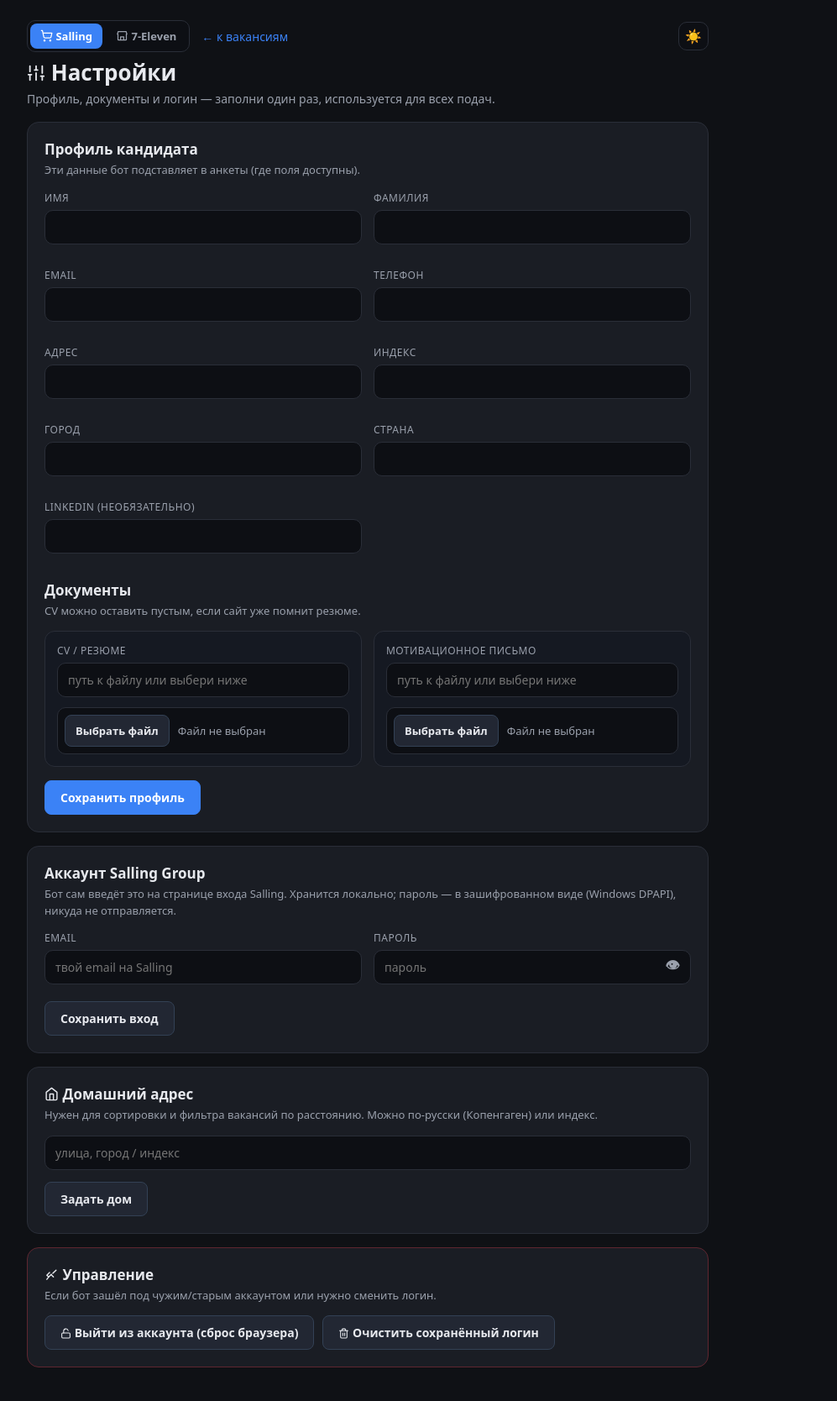
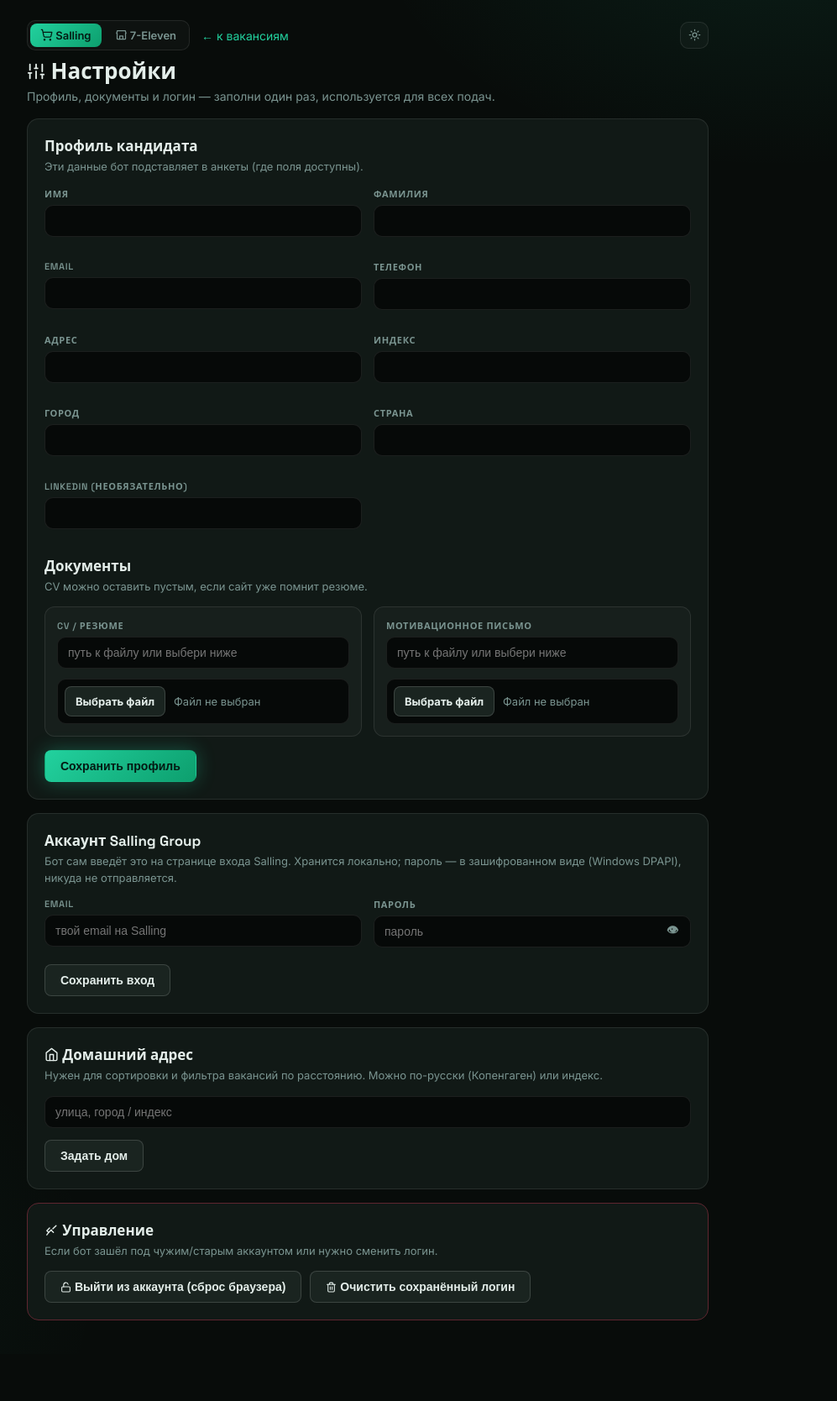
Before and after one commit to wexwxee/wexflow, a FastAPI app: page /settings in a window 1280 px wide. Shown: the whole page at 84% size, without its empty margins (202-1199 px from the left). After the commit the page ends 1572 px from the top, so only its background shows below. Run offline with FastAPI, Linux system fonts and the light colour scheme.

Commit message:
Design system B: neon-teal theme, Space Grotesk, glass vars, SVG theme toggle
- theme.css: neon-teal accent (#22d19e), glass morphism vars, radial gradient
  background (dark), gradient primary buttons, sun/moon CSS toggle
- _icons.html: add sun, moon, refresh, alert icons
- _ui.html: theme_toggle uses SVG sun/moon (CSS-driven), freshness uses SVG icons
- base.html: Google Fonts preconnect + link, simplified theme-toggle JS

Co-Authored-By: Claude Sonnet 4.6 <noreply@anthropic.com>

```diff
--- a/static/theme.css
+++ b/static/theme.css
@@ -1,115 +1,165 @@
 /* ============================================================
-   Job Apply Hub — общая дизайн-система (Salling + 7-Eleven).
+   Job Apply Hub — дизайн-система «Командный центр» (направление Б).
+   Salling + 7-Eleven. Ветка: redesign.
    ИСТОЧНИК ПРАВДЫ: C:\saling\static\theme.css
    Копия для 7-Eleven: C:\seven11-apply\web_static\theme.css
-   (правишь здесь — скопируй туда же).
 
-   Тема задаётся атрибутом <html data-theme="dark|light">.
-   Акцентный цвет приложения: переопредели --accent / --accent-hover
-   в CSS приложения (Salling — синий по умолчанию, 7-Eleven — зелёный).
+   Тема: <html data-theme="dark|light">
+   Акцентный цвет — неон-teal. Переопредели --accent / --accent-hover
+   в CSS приложения при необходимости.
    ============================================================ */
 
+/* ---------- переменные: тёмная тема (по умолчанию) ---------- */
 :root, html[data-theme="dark"] {
-  --bg: #0f1115;
-  --bg-soft: #13161d;
-  --card: #1a1d24;
-  --card-2: #151922;
-  --input-bg: #0d0f14;
-  --chip-bg: #222733;
-  --menu-bg: #11151d;
-  --line: #2a2e38;
-  --line-strong: #334155;
-  --hover-line: #3a4150;
-  --txt: #e7e9ee;
-  --txt-strong: #f8fafc;
-  --muted: #9aa0ac;
-  --accent: #3b82f6;
-  --accent-hover: #2f6fe0;
-  --accent-soft: rgba(59, 130, 246, .18);
-  --ok-bg: #12231a;  --ok-txt: #86efac;  --ok-line: #24543a;
-  --err-bg: #2a1518; --err-txt: #fca5a5; --err-line: #5f2630;
-  --warn-bg: #3b2f0a; --warn-txt: #fcd34d; --warn-line: #7a5e12;
-  --info-bg: #1e2a4d; --info-txt: #93c5fd; --info-line: #2d4378;
-  --shadow: 0 12px 35px rgba(0, 0, 0, .45);
-  --shadow-sm: 0 2px 8px rgba(0, 0, 0, .35);
+  /* фон */
+  --bg:       #080c0a;
+  --bg-soft:  #0c1110;
+  /* карточки */
+  --card:     #111916;
+  --card-2:   #0e1512;
+  /* поля */
+  --input-bg: #060908;
+  --chip-bg:  #1a2420;
+  --menu-bg:  #0c1110;
+  /* разделители */
+  --line:         rgba(255, 255, 255, .09);
+  --line-strong:  rgba(255, 255, 255, .15);
+  --hover-line:   rgba(255, 255, 255, .22);
+  /* текст */
+  --txt:        #e4eeea;
+  --txt-strong: #f2faf6;
+  --muted:      #7a9490;
+  /* акцент — неон-teal */
+  --accent:       #22d19e;
+  --accent-hover: #1bbf8e;
+  --accent-soft:  rgba(34, 209, 158, .14);
+  --neon:         #22d19e;
+  --neon-dim:     rgba(34, 209, 158, .12);
+  --neon-glow:    0 0 22px rgba(34, 209, 158, .32);
+  /* стекло */
+  --glass:        rgba(255, 255, 255, .028);
+  --glass-line:   rgba(255, 255, 255, .09);
+  /* статусы */
+  --ok-bg:   #0c1f17; --ok-txt:   #5eead4; --ok-line:   #194d38;
+  --err-bg:  #1f0c0e; --err-txt:  #fca5a5; --err-line:  #5f2630;
+  --warn-bg: #1e1500; --warn-txt: #fcd34d; --warn-line: #5a4108;
+  --info-bg: #101e3a; --info-txt: #7dd3fc; --info-line: #1e3a6e;
+  /* тени */
+  --shadow:    0 16px 40px rgba(0, 0, 0, .55);
+  --shadow-sm: 0 2px 10px rgba(0, 0, 0, .40);
   --radius: 12px;
-  --header-bg: rgba(15, 17, 21, .92);
+  --header-bg: rgba(8, 12, 10, .90);
   color-scheme: dark;
 }
 
+/* ---------- переменные: светлая тема ---------- */
 html[data-theme="light"] {
-  --bg: #eef2f0;
-  --bg-soft: #e6ece9;
-  --card: #ffffff;
-  --card-2: #f7faf8;
+  --bg:       #eef2f0;
+  --bg-soft:  #e6ece9;
+  --card:     #ffffff;
+  --card-2:   #f7faf8;
   --input-bg: #f3f6f4;
-  --chip-bg: #e7ecea;
-  --menu-bg: #ffffff;
-  --line: #e2e9e5;
-  --line-strong: #d2ddd7;
-  --hover-line: #b9c7c0;
-  --txt: #14201c;
+  --chip-bg:  #e7ecea;
+  --menu-bg:  #ffffff;
+  --line:         #e2e9e5;
+  --line-strong:  #d2ddd7;
+  --hover-line:   #b9c7c0;
+  --txt:        #14201c;
   --txt-strong: #0b1512;
-  --muted: #6b7a74;
-  --accent: #2563eb;
-  --accent-hover: #1d4ed8;
-  --accent-soft: rgba(37, 99, 235, .15);
-  --ok-bg: #e7f5ef;  --ok-txt: #006a51;  --ok-line: #bfe3d4;
-  --err-bg: #fdeceb; --err-txt: #b3261e; --err-line: #f3c2bd;
+  --muted:      #6b7a74;
+  --accent:       #0d9f6e;
+  --accent-hover: #0a8a5e;
+  --accent-soft:  rgba(13, 159, 110, .14);
+  --neon:         #0d9f6e;
+  --neon-dim:     rgba(13, 159, 110, .10);
+  --neon-glow:    0 0 14px rgba(13, 159, 110, .20);
+  --glass:        rgba(0, 0, 0, .025);
+  --glass-line:   rgba(0, 0, 0, .09);
+  --ok-bg:   #e7f5ef; --ok-txt:   #006a51; --ok-line:   #bfe3d4;
+  --err-bg:  #fdeceb; --err-txt:  #b3261e; --err-line:  #f3c2bd;
   --warn-bg: #fbf3e0; --warn-txt: #8a5a00; --warn-line: #ecd9a8;
   --info-bg: #e7eefc; --info-txt: #1d4ed8; --info-line: #c4d6f6;
-  --shadow: 0 12px 35px rgba(20, 50, 40, .14);
+  --shadow:    0 12px 35px rgba(20, 50, 40, .14);
   --shadow-sm: 0 2px 8px rgba(20, 50, 40, .08);
   --radius: 12px;
-  --header-bg: rgba(255, 255, 255, .9);
+  --header-bg: rgba(255, 255, 255, .92);
   color-scheme: light;
 }
 
 /* ---------- база ---------- */
 *, *::before, *::after { box-sizing: border-box; }
+
 body {
   margin: 0;
-  font-family: system-ui, "Segoe UI", Roboto, sans-serif;
+  font-family: "Inter", system-ui, "Segoe UI", Roboto, sans-serif;
   background: var(--bg);
   color: var(--txt);
   font-size: 14px;
   transition: background-color .15s ease, color .15s ease;
 }
+
+/* радиальный градиент фона — только в тёмной теме */
+html[data-theme="dark"] body {
+  background:
+    radial-gradient(ellipse 900px 600px at 88% -8%,  rgba(34, 209, 158, .10), transparent 55%),
+    radial-gradient(ellipse 700px 600px at -5%  95%, rgba(34, 209, 158, .06), transparent 55%),
+    var(--bg);
+}
+
+h1, h2, h3 { font-family: "Space Grotesk", system-ui, sans-serif; }
+h1 { font-size: 18px; margin: 0; }
+.muted, .meta { color: var(--muted); font-size: 13px; }
+.hint { color: var(--muted); font-size: 13px; line-height: 1.5; }
+code { background: var(--chip-bg); padding: 2px 6px; border-radius: 6px; font-size: 12px; }
+.wrap { max-width: 1120px; margin: 0 auto; padding: 24px; }
+.wrap.narrow { max-width: 860px; }
 a { color: var(--accent); text-decoration: none; }
 
-/* видимый фокус при работе с клавиатуры */
+/* видимый фокус */
 button:focus-visible, a:focus-visible, .theme-toggle:focus-visible {
   outline: 2px solid var(--accent); outline-offset: 2px;
 }
 
-/* выделение текста в цвет акцента */
 ::selection { background: var(--accent); color: #fff; }
+html[data-theme="dark"] ::selection { color: #041a13; }
 
-/* аккуратные скроллбары под тему */
-::-webkit-scrollbar { width: 12px; height: 12px; }
+/* скроллбары */
+::-webkit-scrollbar { width: 10px; height: 10px; }
 ::-webkit-scrollbar-track { background: transparent; }
 ::-webkit-scrollbar-thumb {
   background: var(--hover-line); border-radius: 999px;
   border: 3px solid var(--bg); background-clip: padding-box;
 }
 ::-webkit-scrollbar-thumb:hover { background: var(--muted); border: 3px solid var(--bg); background-clip: padding-box; }
-h1 { font-size: 18px; margin: 0; }
-.muted, .meta { color: var(--muted); font-size: 13px; }
-.hint { color: var(--muted); font-size: 13px; line-height: 1.5; }
-code { background: var(--chip-bg); padding: 2px 6px; border-radius: 6px; font-size: 12px; }
-.wrap { max-width: 1120px; margin: 0 auto; padding: 24px; }
-.wrap.narrow { max-width: 860px; }
 
 /* ---------- кнопки ---------- */
 button {
-  cursor: pointer; border: 1px solid var(--line); background: var(--card);
+  cursor: pointer; border: 1px solid var(--glass-line); background: var(--glass);
   color: var(--txt); border-radius: 8px; padding: 8px 14px; font-size: 13px;
-  font-family: inherit;
+  font-family: "Inter", inherit; transition: border-color .15s, background .15s, box-shadow .15s;
 }
-button.primary { background: var(--accent); border-color: var(--accent); color: #fff; font-weight: 600; }
-button.primary:hover { background: var(--accent-hover); }
+button:hover { border-color: var(--hover-line); }
+
+button.primary {
+  background: var(--accent); border-color: var(--accent);
+  color: #fff; font-weight: 600;
+}
+button.primary:hover { background: var(--accent-hover); border-color: var(--accent-hover); }
+
+/* тёмная тема: primary — градиент с неоном */
+html[data-theme="dark"] button.primary {
+  background: linear-gradient(135deg, #22d19e, #0d9f6e);
+  border-color: transparent;
+  color: #041a13;
+  box-shadow: var(--neon-glow);
+}
+html[data-theme="dark"] button.primary:hover {
+  background: linear-gradient(135deg, #1bbf8e, #0a8a60);
+  box-shadow: 0 0 28px rgba(34, 209, 158, .44);
+}
+
 button.secondary { background: var(--chip-bg); border: 1px solid var(--line-strong); color: var(--txt); }
-button.ghost { background: transparent; border: 1px solid var(--line); color: var(--muted); }
+button.ghost { background: transparent; border: 1px solid var(--glass-line); color: var(--muted); }
 button.ghost:hover { color: var(--txt); border-color: var(--hover-line); }
 button.large { padding: 13px 20px; font-size: 15px; }
 button.loading { opacity: .85; cursor: wait; }
@@ -126,8 +176,33 @@ button.loading::before {
   border-radius: var(--radius); padding: 18px; margin: 16px 0;
 }
 
+/* стеклянная карточка (направление Б) */
+.glass {
+  background: var(--glass);
+  border: 1px solid var(--glass-line);
+  border-radius: var(--radius);
+  backdrop-filter: blur(10px);
+  -webkit-backdrop-filter: blur(10px);
+  position: relative;
+}
+/* тонкая неон-линия сверху карточки в тёмной теме */
+html[data-theme="dark"] .glass::before {
+  content: "";
+  position: absolute;
+  inset: 0 22% auto 22%;
+  top: -1px;
+  height: 1px;
+  background: linear-gradient(90deg, transparent, rgba(34, 209, 158, .55), transparent);
+  border-radius: 1px;
+  pointer-events: none;
+}
+html[data-theme="light"] .glass {
+  background: var(--card);
+  border-color: var(--line);
+}
+
 /* ---------- уведомления ---------- */
-.ok { background: var(--ok-bg); color: var(--ok-txt); border: 1px solid var(--ok-line); border-radius: 10px; padding: 12px 14px; }
+.ok  { background: var(--ok-bg);  color: var(--ok-txt);  border: 1px solid var(--ok-line);  border-radius: 10px; padding: 12px 14px; }
 .err { background: var(--err-bg); color: var(--err-txt); border: 1px solid var(--err-line); border-radius: 10px; padding: 12px 14px; }
 
 /* ---------- бейджи ---------- */
@@ -135,46 +210,67 @@ button.loading::before {
   font-size: 11px; background: var(--chip-bg); border: 1px solid var(--line);
   border-radius: 999px; padding: 2px 9px; color: var(--muted);
 }
-.badge.new, .badge.st-new { background: var(--ok-bg); color: var(--ok-txt); border-color: var(--ok-line); }
-.badge.applied, .badge.st-applied { background: var(--ok-bg); color: var(--ok-txt); border-color: var(--ok-line); font-weight: 700; }
-.badge.st-interview { background: var(--info-bg); color: var(--info-txt); border-color: var(--info-line); font-weight: 700; }
-.badge.st-offer { background: var(--warn-bg); color: var(--warn-txt); border-color: var(--warn-line); font-weight: 700; }
-.badge.st-rejected { background: var(--err-bg); color: var(--err-txt); border-color: var(--err-line); }
+.badge.new,      .badge.st-new      { background: var(--ok-bg);   color: var(--ok-txt);   border-color: var(--ok-line); }
+.badge.applied,  .badge.st-applied  { background: var(--ok-bg);   color: var(--ok-txt);   border-color: var(--ok-line);   font-weight: 700; }
+.badge.st-interview                 { background: var(--info-bg); color: var(--info-txt); border-color: var(--info-line); font-weight: 700; }
+.badge.st-offer                     { background: var(--warn-bg); color: var(--warn-txt); border-color: var(--warn-line); font-weight: 700; }
+.badge.st-rejected                  { background: var(--err-bg);  color: var(--err-txt);  border-color: var(--err-line); }
 
 /* индикатор свежести данных */
-.fresh { display: inline-flex; align-items: center; gap: 6px;
+.fresh {
+  display: inline-flex; align-items: center; gap: 6px;
   font-size: 12px; font-weight: 600; border-radius: 999px; padding: 4px 11px;
-  background: var(--ok-bg); color: var(--ok-txt); border: 1px solid var(--ok-line); }
+  background: var(--ok-bg); color: var(--ok-txt); border: 1px solid var(--ok-line);
+}
 .fresh.stale { background: var(--warn-bg); color: var(--warn-txt); border-color: var(--warn-line); }
 
-/* ---------- переключатель приложений + темы ---------- */
+/* ---------- переключатель приложений ---------- */
 .app-switch {
-  display: inline-flex; gap: 4px; background: var(--input-bg);
-  border: 1px solid var(--line); border-radius: 10px; padding: 3px;
+  display: inline-flex; gap: 4px; background: var(--glass);
+  border: 1px solid var(--glass-line); border-radius: 10px; padding: 3px;
 }
 .app-switch a, .app-switch span {
   text-decoration: none; padding: 6px 12px; border-radius: 8px;
-  font-size: 13px; font-weight: 600;
+  font-size: 13px; font-weight: 600; white-space: nowrap;
 }
-.app-switch .cur { background: var(--accent); color: #fff; }
+.app-switch .cur {
+  background: var(--accent); color: #fff;
+}
+html[data-theme="dark"] .app-switch .cur {
+  background: linear-gradient(135deg, #22d19e, #0d9f6e);
+  color: #041a13;
+}
 .app-switch a { color: var(--muted); }
-.app-switch a:hover { color: var(--txt); background: var(--card); }
+.app-switch a:hover { color: var(--txt); background: var(--glass-line); }
 
+/* ---------- переключатель темы ---------- */
 .theme-toggle {
-  width: 36px; height: 34px; padding: 0; display: inline-flex;
-  align-items: center; justify-content: center; font-size: 16px;
-  background: var(--input-bg); border: 1px solid var(--line); border-radius: 10px;
+  width: 34px; height: 32px; padding: 0; display: inline-flex;
+  align-items: center; justify-content: center;
+  background: var(--glass); border: 1px solid var(--glass-line); border-radius: 10px;
+  color: var(--muted);
 }
-.theme-toggle:hover { border-color: var(--hover-line); }
+.theme-toggle:hover { border-color: var(--hover-line); color: var(--txt); }
+
+/* CSS-переключение иконки sun/moon */
+html[data-theme="dark"]  .theme-toggle .ic-moon { display: none; }
+html[data-theme="light"] .theme-toggle .ic-sun  { display: none; }
 
 /* ---------- поля ввода ---------- */
 input[type="text"], input[type="email"], input[type="tel"],
 input[type="password"], input[type="number"], input[type="date"] {
   width: 100%; background: var(--input-bg); color: var(--txt);
   border: 1px solid var(--line); border-radius: 10px; padding: 10px 12px;
-  font-size: 14px; min-width: 0; font-family: inherit;
+  font-size: 14px; min-width: 0; font-family: "Inter", inherit;
+  transition: border-color .15s, box-shadow .15s;
 }
-input:focus { outline: none; border-color: var(--accent); box-shadow: 0 0 0 3px var(--accent-soft); }
+input:focus {
+  outline: none; border-color: var(--accent);
+  box-shadow: 0 0 0 3px var(--accent-soft);
+}
+html[data-theme="dark"] input:focus {
+  box-shadow: 0 0 0 3px var(--accent-soft), 0 0 12px rgba(34, 209, 158, .12);
+}
 input:-webkit-autofill, input:-webkit-autofill:hover, input:-webkit-autofill:focus {
   -webkit-text-fill-color: var(--txt);
   -webkit-box-shadow: 0 0 0 1000px var(--input-bg) inset;
@@ -182,12 +278,13 @@ input:-webkit-autofill, input:-webkit-autofill:hover, input:-webkit-autofill:foc
   transition: background-color 9999s ease-in-out 0s;
 }
 label.lbl {
-  display: block; font-size: 12px; text-transform: uppercase;
-  letter-spacing: .04em; color: var(--muted); margin: 0 0 6px;
+  display: block; font-size: 11px; text-transform: uppercase;
+  letter-spacing: .06em; color: var(--muted); margin: 0 0 6px;
+  font-family: "Space Grotesk", system-ui, sans-serif; font-weight: 600;
 }
 
 /* ---------- выбор файла ---------- */
-.file-card { min-width: 0; background: var(--card-2); border: 1px solid var(--line); border-radius: 12px; padding: 14px; }
+.file-card { min-width: 0; background: var(--glass); border: 1px solid var(--glass-line); border-radius: 12px; padding: 14px; }
 .file-card input[type="file"] { position: absolute; width: 1px; height: 1px; opacity: 0; pointer-events: none; }
 .file-picker {
   display: flex; align-items: center; gap: 10px; margin-top: 12px; min-width: 0;
@@ -200,7 +297,7 @@ label.lbl {
 }
 .file-button:hover { border-color: var(--accent); }
 .file-name { flex: 1 1 0; min-width: 0; overflow: hidden; text-overflow: ellipsis; white-space: nowrap; color: var(--muted); font-size: 13px; }
-.file-name.saved { color: var(--ok-txt); }
+.file-name.saved   { color: var(--ok-txt); }
 .file-name.missing { color: var(--err-txt); }
 
 /* ---------- пароль с глазиком ---------- */
@@ -209,7 +306,6 @@ label.lbl {
 .pwd-eye {
   position: absolute; top: 50%; right: 6px; transform: translateY(-50%);
   width: 32px; height: 32px; display: flex; align-items: center; justify-content: center;
-  background: transparent; border: none; border-radius: 8px; cursor: pointer;
-  font-size: 17px; color: var(--muted); padding: 0;
+  background: transparent; border: none; border-radius: 8px; cursor: pointer; color: var(--muted); padding: 0;
 }
 .pwd-eye:hover { background: var(--chip-bg); color: var(--txt); }
--- a/templates/_icons.html
+++ b/templates/_icons.html
@@ -28,7 +28,11 @@
   'route': '<circle cx="6" cy="19" r="3"/><path d="M9 19h8.5a3.5 3.5 0 0 0 0-7h-11a3.5 3.5 0 0 1 0-7H15"/><circle cx="18" cy="5" r="3"/>',
   'file': '<path d="M14 2H6a2 2 0 0 0-2 2v16a2 2 0 0 0 2 2h12a2 2 0 0 0 2-2V8Z"/><path d="M14 2v6h6"/>',
   'trash': '<path d="M3 6h18"/><path d="M19 6v14a2 2 0 0 1-2 2H7a2 2 0 0 1-2-2V6m3 0V4a2 2 0 0 1 2-2h4a2 2 0 0 1 2 2v2"/><line x1="10" y1="11" x2="10" y2="17"/><line x1="14" y1="11" x2="14" y2="17"/>',
-  'broom': '<path d="M19.5 4.5 14 10"/><path d="M8.5 8.5 4 13l3 3 4.5-4.5"/><path d="M7 16l-3 4"/><path d="M11 12l4 4"/>'
+  'broom': '<path d="M19.5 4.5 14 10"/><path d="M8.5 8.5 4 13l3 3 4.5-4.5"/><path d="M7 16l-3 4"/><path d="M11 12l4 4"/>',
+  'sun':     '<circle cx="12" cy="12" r="4"/><path d="M12 2v2M12 20v2M4.93 4.93l1.41 1.41M17.66 17.66l1.41 1.41M2 12h2M20 12h2M6.34 17.66l-1.41 1.41M19.07 4.93l-1.41 1.41"/>',
+  'moon':    '<path d="M12 3a6 6 0 0 0 9 9 9 9 0 1 1-9-9Z"/>',
+  'refresh': '<path d="M3 12a9 9 0 0 1 9-9 9.75 9.75 0 0 1 6.74 2.74L21 8"/><path d="M21 3v5h-5"/><path d="M21 12a9 9 0 0 1-9 9 9.75 9.75 0 0 1-6.74-2.74L3 16"/><path d="M8 16H3v5"/>',
+  'alert':   '<path d="M10.29 3.86 1.82 18a2 2 0 0 0 1.71 3h16.94a2 2 0 0 0 1.71-3L13.71 3.86a2 2 0 0 0-3.42 0z"/><line x1="12" y1="9" x2="12" y2="13"/><line x1="12" y1="17" x2="12.01" y2="17"/>'
 } %}
 <svg class="ic" width="{{ size }}" height="{{ size }}" viewBox="0 0 24 24" fill="none" stroke="currentColor" stroke-width="2" stroke-linecap="round" stroke-linejoin="round" style="vertical-align:-2px;flex:0 0 auto;">{{ paths.get(name, '') | safe }}</svg>
 {%- endmacro %}
--- a/templates/_ui.html
+++ b/templates/_ui.html
@@ -9,16 +9,19 @@
 {%- endmacro %}
 
 {% macro theme_toggle() -%}
-  <button type="button" class="theme-toggle" data-theme-toggle title="Светлая/тёмная тема">☀️</button>
+  <button type="button" class="theme-toggle" data-theme-toggle title="Светлая/тёмная тема">
+    <span class="ic-sun">{{ ic.i('sun', 15) }}</span>
+    <span class="ic-moon">{{ ic.i('moon', 15) }}</span>
+  </button>
 {%- endmacro %}
 
 {% macro freshness(age_min, running=false) -%}
   {% if running %}
-    <span class="fresh" title="Идёт обновление вакансий с сайта Salling">⟳ обновляется…</span>
+    <span class="fresh" title="Идёт обновление вакансий с сайта Salling">{{ ic.i('refresh', 12) }} обновляется…</span>
   {% elif age_min is not none %}
     {% set stale = age_min > 120 %}
     <span class="fresh {{ 'stale' if stale }}" title="Когда вакансии в последний раз сверялись с сайтом Salling. Обновляется автоматически каждые 30 минут, пока приложение запущено.">
-      {{ '⚠' if stale else '✓' }}
+      {% if stale %}{{ ic.i('alert', 12) }}{% else %}{{ ic.i('check', 12) }}{% endif %}
       {% if age_min < 1 %}обновлено только что
       {%- elif age_min < 60 %}обновлено {{ age_min }} мин назад
       {%- elif age_min < 60*48 %}обновлено {{ (age_min // 60) }} ч назад
--- a/templates/base.html
+++ b/templates/base.html
@@ -5,6 +5,9 @@
 <meta name="viewport" content="width=device-width, initial-scale=1">
 <title>{% block title %}Salling Jobs{% endblock %}</title>
 <link rel="icon" href="data:,">
+<link rel="preconnect" href="https://fonts.googleapis.com">
+<link rel="preconnect" href="https://fonts.gstatic.com" crossorigin>
+<link href="https://fonts.googleapis.com/css2?family=Space+Grotesk:wght@500;600;700&family=Inter:wght@400;500;600;700&display=swap" rel="stylesheet">
 <script>
   // применяем сохранённую тему ДО отрисовки, чтобы не мигало.
   // cookie общая для 127.0.0.1 (все порты) — тема едина для Salling и 7-Eleven.
@@ -20,19 +23,14 @@
 <body>
 {% block body %}{% endblock %}
 <script>
-  // переключатель темы (кнопка с data-theme-toggle есть в шапке каждой страницы)
+  // переключатель темы — иконки sun/moon переключаются через CSS (html[data-theme])
   document.querySelectorAll("[data-theme-toggle]").forEach(function (btn) {
-    function paint() {
-      btn.textContent = document.documentElement.dataset.theme === "light" ? "🌙" : "☀️";
-    }
     btn.addEventListener("click", function () {
       var next = document.documentElement.dataset.theme === "light" ? "dark" : "light";
       document.documentElement.dataset.theme = next;
       try { localStorage.setItem("jobhub-theme", next); } catch (e) {}
       document.cookie = "jobhub_theme=" + next + ";path=/;max-age=31536000;samesite=lax";
-      paint();
     });
-    paint();
   });
 </script>
 {% block script %}{% endblock %}
```
